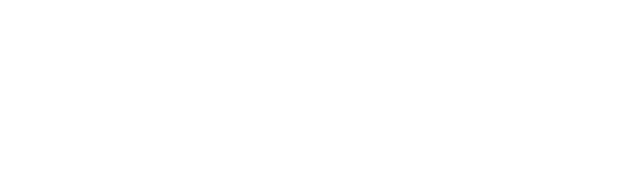
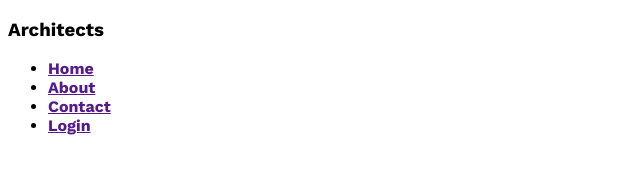
Before and after one commit to lutfurrahman20/Architect_website, a plain HTML site: page index.html in a window 1280 px wide. Shown: the whole page, without its empty margins (0-640 px from the left). Drawn offline with nearby package versions, Linux system fonts and the light colour scheme.

Commit message:
set up google font work sans

```diff
--- a/index.html
+++ b/index.html
@@ -7,6 +7,22 @@
     <link rel="stylesheet" href="styles/architects.css" >
 </head>
 <body>
+    <header>
+      <nav>
+        <h3>Architects</h3>
+        <ul>
+            <li><a href="">Home</a></li>
+            <li><a href="">About</a></li>
+            <li><a href="">Contact</a></li>
+            <li><a href="">Login</a></li>
+        </ul>
+      </nav>
+    </header>
+    <main>
 
+    </main>
+    <footer>
+
+    </footer>
 </body>
 </html>
--- a/styles/architects.css
+++ b/styles/architects.css
@@ -0,0 +1,7 @@
+/* work sans from google font */
+@import url('https://fonts.googleapis.com/css2?family=Open+Sans&family=Poppins:wght@500&family=Roboto:wght@400;500&family=Work+Sans:wght@700&display=swap');
+
+* {
+    font-family: 'Work Sans', sans-serif;
+
+}
```
